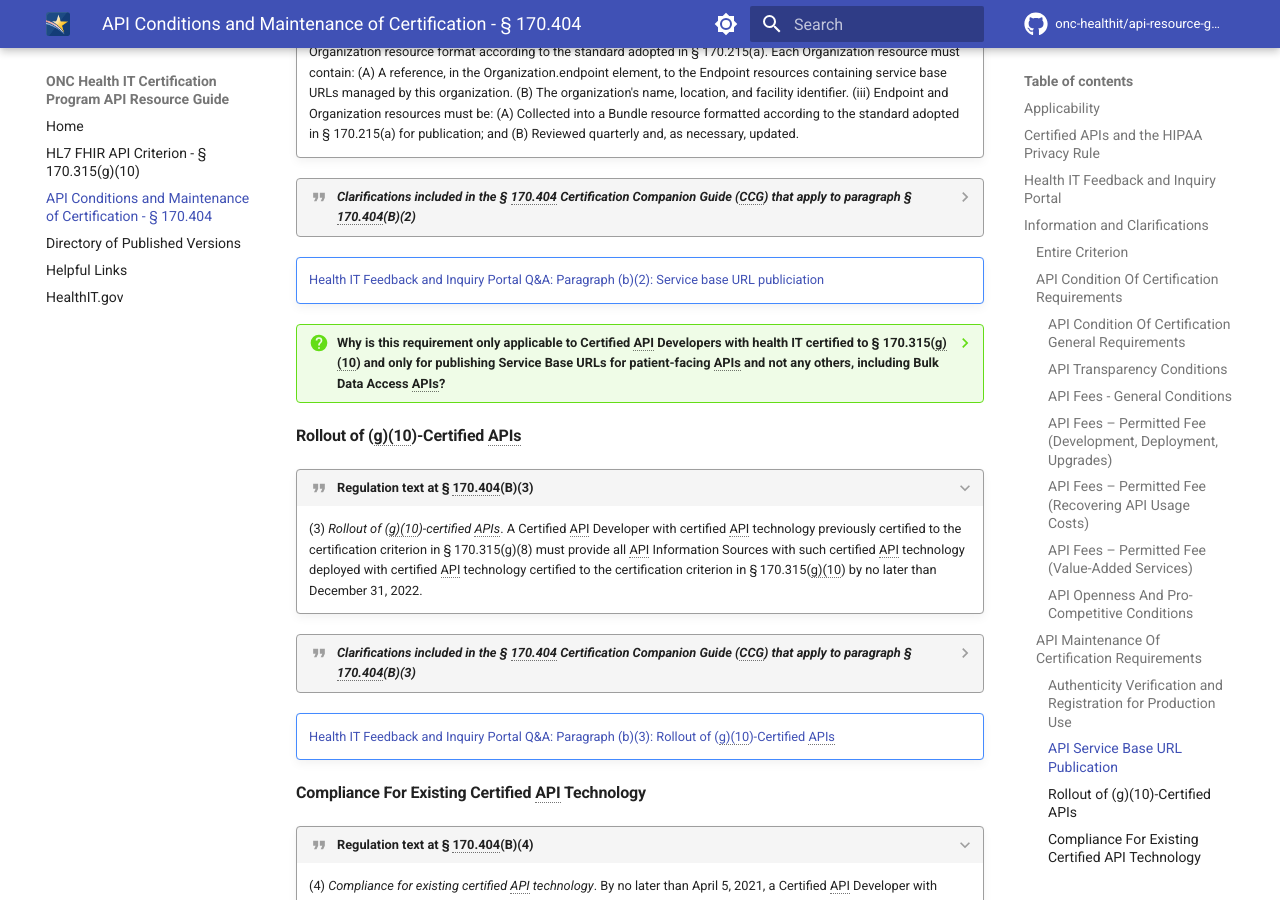
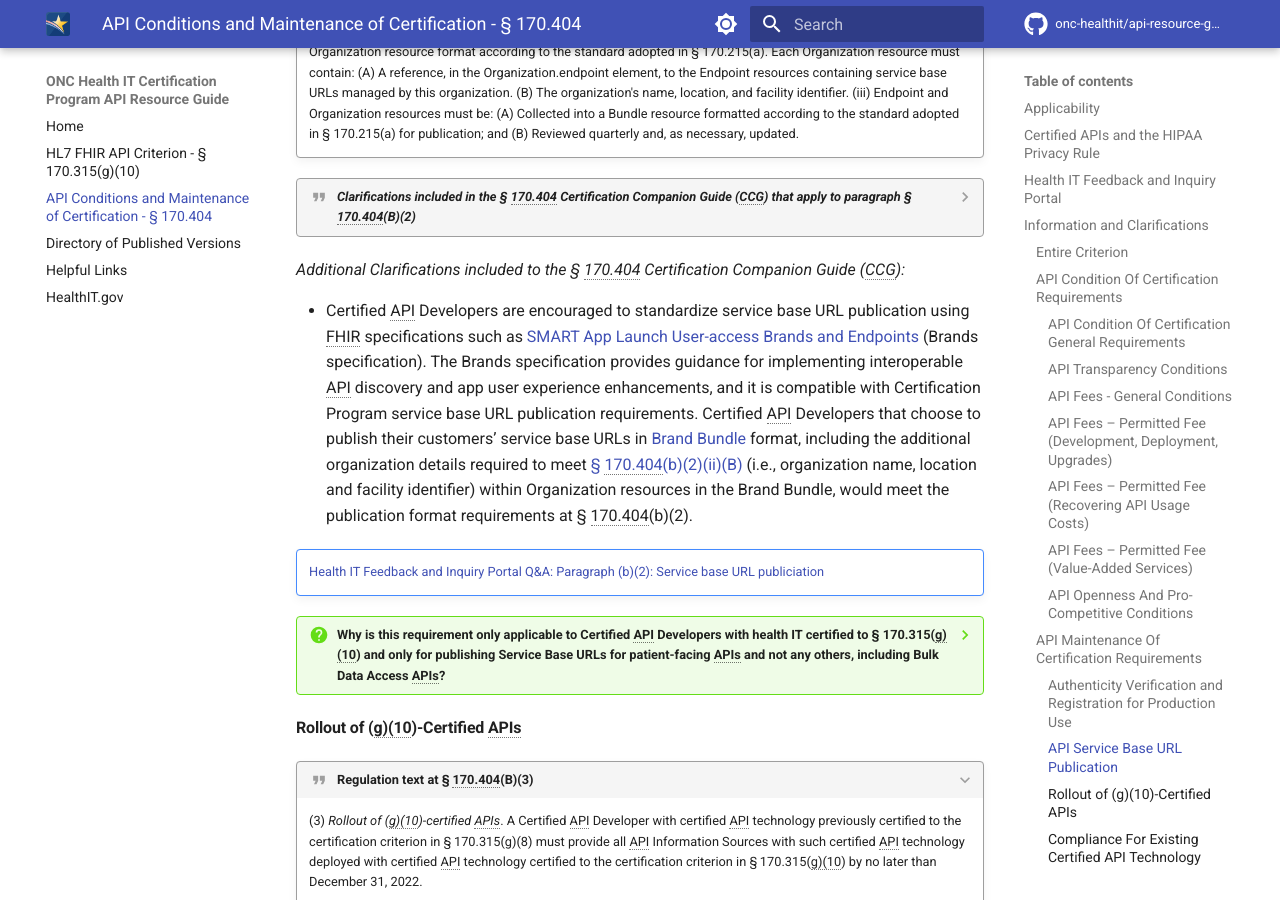
Before and after one commit to onc-healthit/api-resource-guide, an MkDocs documentation site: the page built from docs/404-conditions-maintenance.md, in a window 1280 px wide and 900 px high, scrolled down 6134 px. Built offline with MkDocs 1.6.1 and Material for MkDocs 9.7.7, drawn with Linux system fonts in a browser that asks for light colours; comment, search, counter and statistics services are not loaded; the version menu is left out.

Commit message:
Brands Calrification

```diff
--- a/docs/404-conditions-maintenance.md
+++ b/docs/404-conditions-maintenance.md
@@ -174,8 +174,9 @@ To submit questions or comments to ONC please use our <a target = "_blank" href
 	* Certified API Developers have the flexibility to consider using “Organization” and “Endpoint” FHIR® resources profiles, such as the profiles in the [Patient-Access Brands and Endpoints](https://hl7.org/fhir/smart-app-launch/2024Jan/brands.html) specification or [Validated Healthcare Directory IG](https://hl7.org/fhir/uv/vhdir/2018Jan/index.html). [see [89 FR 1287](https://www.federalregister.gov/d/2023-28857/p-1176)]
 	* For the time period between when the HTI-1 final rule is effective and December 31, 2024, Certified API Developers may fulfill their obligations at §170.404(b)(2) by publicly publishing the service base URLs for all customers in a machine-readable format at no charge. [see [89 FR 1287](https://www.federalregister.gov/d/2023-28857/p-1176)]
 
+*Additional Clarifications included to the § 170.404 Certification Companion Guide (CCG):*
 
-
+ - Certified API Developers are encouraged to standardize service base URL publication using FHIR specifications such as <a target="_blank" href="https://hl7.org/fhir/smart-app-launch/STU2.2/brands.html">SMART App Launch User-access Brands and Endpoints</a> (Brands specification). The Brands specification provides guidance for implementing interoperable API discovery and app user experience enhancements, and it is compatible with Certification Program service base URL publication requirements. Certified API Developers that choose to publish their customers’ service base URLs in <a target="_blank" href="https://hl7.org/fhir/smart-app-launch/STU2.2/brands.html#brand-bundle-profile">Brand Bundle</a> format, including the additional organization details required to meet <a target="_blank" href="https://www.ecfr.gov/current/title-45/part-170/section-170.404#p-170.404(b)(2)(ii)(B)">§ 170.404(b)(2)(ii)(B)</a> (i.e., organization name, location and facility identifier) within Organization resources in the Brand Bundle, would meet the publication format requirements at § 170.404(b)(2).
 
 !!! note ""
 	[Health IT Feedback and Inquiry Portal Q&A: Paragraph (b)(2): Service base URL publiciation](inquiry-portal/404-inquiries.md#paragraph-b2-service-base-url-publiciation)
```
